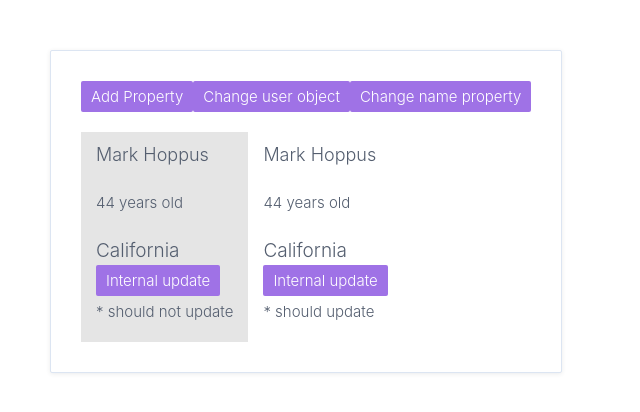
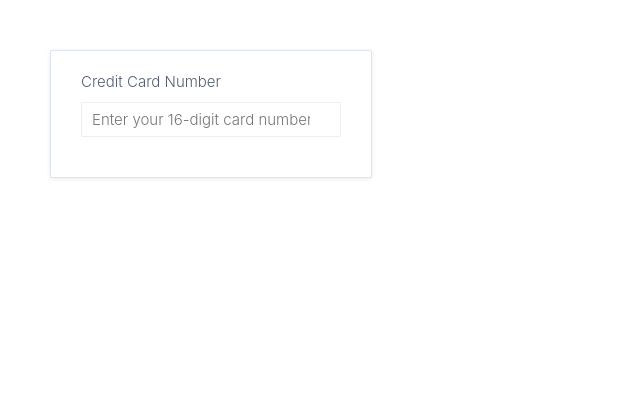
Before and after one commit to Kamye/angular-pro, an Angular app: page / in a window 1280 px wide. Shown: the top 412 px of the page, without its empty margins (0-640 px from the left). Built offline with nearby package versions, Linux system fonts and the light colour scheme.

Commit message:
Creating a custom attribute Directive

```diff
--- a/src/app/app.component.html
+++ b/src/app/app.component.html
@@ -1,2 +1,3 @@
 <!--<content-projection></content-projection>-->
-<view-encapsulation></view-encapsulation>
+<!--<view-encapsulation></view-encapsulation>-->
+<custom-directives></custom-directives>
--- a/src/app/app.module.ts
+++ b/src/app/app.module.ts
@@ -5,6 +5,7 @@ import { AppRoutingModule } from './app-routing.module';
 import { AppComponent } from './app.component';
 import {ContentProjectionModule} from "./content-projection/content-projection.module";
 import {ViewEncapsulationModule} from './view-encapsulation/view-encapsulation.module';
+import {CustomDirectivesModule} from './custom-directives/custom-directives.module';
 
 @NgModule({
   declarations: [
@@ -14,7 +15,8 @@ import {ViewEncapsulationModule} from './view-encapsulation/view-encapsulation.m
         BrowserModule,
         AppRoutingModule,
         ContentProjectionModule,
-        ViewEncapsulationModule
+        ViewEncapsulationModule,
+        CustomDirectivesModule
     ],
   providers: [],
   bootstrap: [AppComponent]
--- /dev/null
+++ b/src/app/custom-directives/credit-card/credit-card.directive.ts
@@ -0,0 +1,10 @@
+import {Directive, ElementRef} from '@angular/core';
+
+@Directive({
+    selector: '[credit-card]'
+})
+export class CreditCardDirective {
+    constructor(private element: ElementRef) {
+        console.log(this.element);
+    }
+}
--- /dev/null
+++ b/src/app/custom-directives/custom-directives.component.ts
@@ -0,0 +1,19 @@
+import {Component} from '@angular/core';
+
+@Component({
+    selector: 'custom-directives',
+    styles: [``],
+    template: `
+        <div>
+            <label>
+                Credit Card Number
+                <input
+                    name="credit-card"
+                    placeholder="Enter your 16-digit card number"
+                    type="text"
+                    credit-card>
+            </label>
+        </div>
+    `
+})
+export class CustomDirectivesComponent { }
--- a/src/app/view-encapsulation/view-encapsulation.module.ts
+++ b/src/app/view-encapsulation/view-encapsulation.module.ts
@@ -13,10 +13,8 @@ import {ThreeComponent} from './three/three.component';
     ],
     exports: [
         ViewEncapsulationComponent
-
     ],
     imports: [
-
     ]
 })
 export class ViewEncapsulationModule { }
--- a/src/styles.scss
+++ b/src/styles.scss
@@ -87,6 +87,17 @@ app-root > view-encapsulation {
     box-shadow: 0 1px 4px rgba(53,60,72,0.1);
     padding: 30px;
 }
+app-root > custom-directives {
+    display: inline-block;
+    background-color: #FFFFFF;
+    border-radius: 2px;
+    border: 1px solid #dce5f2;
+    box-shadow: 0 1px 4px rgba(53,60,72,0.1);
+    padding: 20px 30px;
+}
+app-root > custom-directives > div {
+    display: flex;
+}
 example-one {
 
 }
@@ -109,3 +120,18 @@ example-one {
 example-one, example-two {
     padding: 10px 15px;
 }
+form {
+    flex: 1 0;
+    padding: 0 40px;
+}
+input[type="text"] {
+    display: block;
+    border: none;
+    background: #ffffff;
+    font-size: 15px;
+    padding: 6px 30px 6px 10px;
+    border-radius: 1px;
+    border: 1px solid #eeeeee;
+    margin-top: 10px;
+    width: 260px;
+}
```
Also changed, not shown: src/app/custom-directives/custom-directives.module.ts (added, +15 -0 lines).
